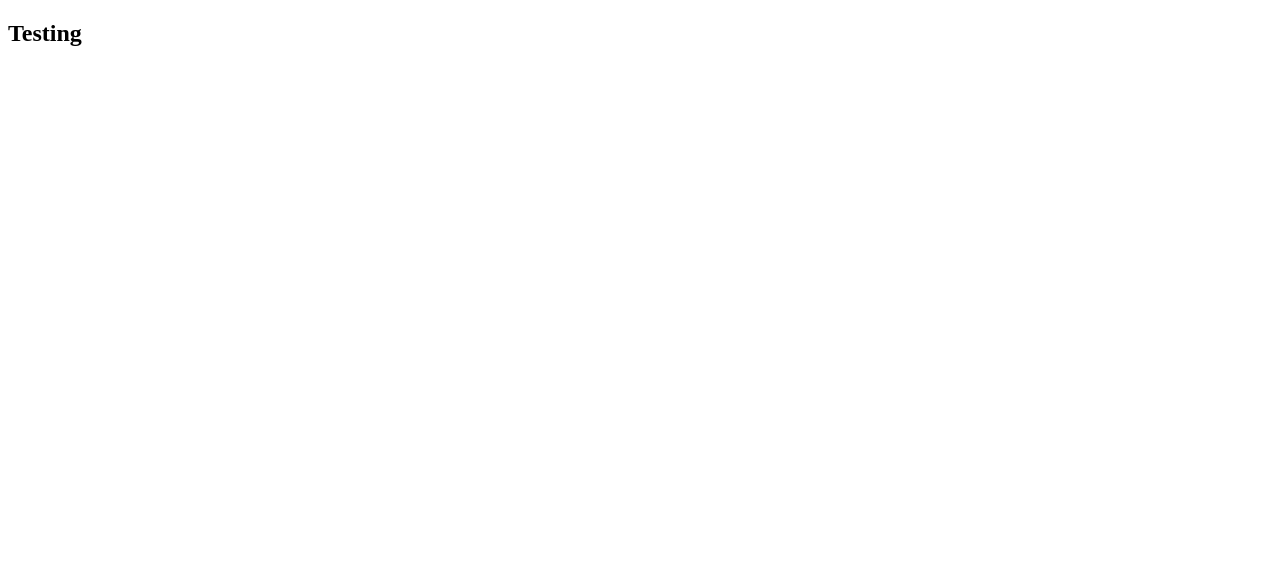
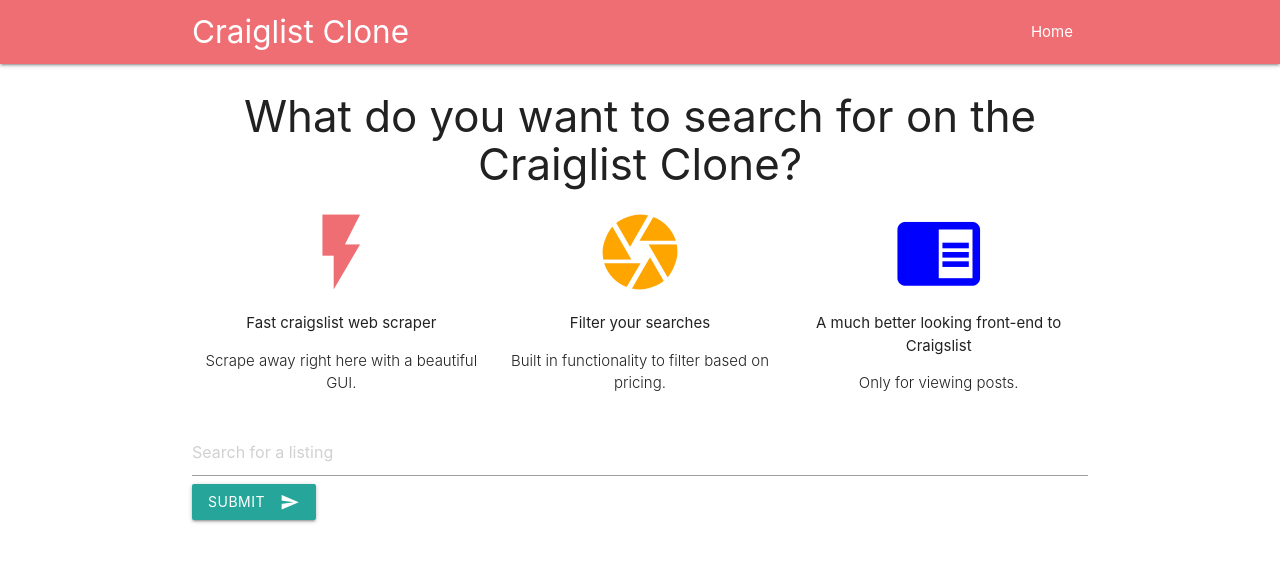
Before and after one commit to maan-patel/Craiglist-Clone, a Django app: page / in a window 1280 px wide. Before the commit the part shown is almost empty. Shown: the top 562 px of the page. Run offline with Django 3.2, Linux system fonts and the light colour scheme.

Commit message:
Add frontend and requirements

```diff
--- a/my_app/urls.py
+++ b/my_app/urls.py
@@ -3,6 +3,6 @@ from . import views
 
 
 urlpatterns = [
-    path('', views.home, name = 'home')
-    # path('admin/', views.home, name = 'home')
+    path('', views.home, name = 'home'),
+    path('new_search/', views.new_search, name = 'new_search'),
 ]
--- a/my_app/views.py
+++ b/my_app/views.py
@@ -1,6 +1,15 @@
 from django.shortcuts import render
-
+import requests
+from bs4 import BeautifulSoup
 
 # Create your views here.
 def home(request):
     return render(request, 'base.html')
+
+
+def new_search(request):
+    search = request.POST.get('search')
+    content = {
+        "search": search
+    }
+    return render(request, 'my_app/new_search.html', content)
--- a/templates/base.html
+++ b/templates/base.html
@@ -1,12 +1,77 @@
-<!DOCTYPE html>
+{% load staticfiles %}
+{% load static %}
+
 <html lang="en">
 <head>
     <meta charset="UTF-8">
     <title>Craiglist Clone</title>
+    <meta charset="UTF-8"/>
+    <meta name="viewport" content="width=device-width, initial-scale=1"/>
+    <link rel="stylesheet" href="{% static "css/style.css" %}">
+    <link rel="stylesheet" href="https://cdnjs.cloudflare.com/ajax/libs/materialize/1.0.0/css/materialize.min.css">
+    <link href="https://fonts.googleapis.com/icon?family=Material+Icons" rel="stylesheet">
+
 </head>
 <body>
-    <h2>Testing </h2>
 
 
+<nav>
+    <div class="container nav-wrapper">
+        <a href="/" class="brand-logo">Craiglist Clone</a>
+        <ul id="nav-mobile" class="right">
+            <li><a href="/">Home</a></li>
+        </ul>
+    </div>
+</nav>
+
+
+<div class="container">
+    <h3 style="text-align: center">What do you want to search for on the Craiglist Clone?</h3>
+    <div class="row">
+        <div class="col s4">
+            <!-- Promo Content 1 goes here -->
+            <div class="center">
+                <i class="large material-icons" style="color: #EE6E73">flash_on</i>
+                <p>Fast craigslist web scraper</p>
+                <p class="light center">Scrape away right here with a beautiful GUI.</p>
+            </div>
+        </div>
+
+        <div class="col s4">
+            <!-- Promo Content 2 goes here -->
+            <div class="center">
+                <i class="large material-icons" style="color: orange">camera</i>
+                <p>Filter your searches</p>
+                <p class="light center">Built in functionality to filter based on pricing.</p>
+            </div>
+        </div>
+
+        <div class="col s4">
+            <!-- Promo Content 3 goes here -->
+            <div class="center">
+                <i class="large material-icons" style="color: blue">chrome_reader_mode</i>
+                <p>A much better looking front-end to Craigslist</p>
+                <p class="light center">Only for viewing posts.</p>
+            </div>
+        </div>
+    </div>
+
+
+<form action="{% url 'new_search' %}" method = 'post'>
+    {% csrf_token %}
+    <input type="text" name = 'search' placeholder="Search for a listing">
+
+  <button class="btn waves-effect waves-light" type="submit" name="action">Submit
+    <i class="material-icons right">send</i>
+  </button>
+
+</form>
+
+   {% block content %}
+
+    {% endblock content %}
+</div>
+
+<script src="https://cdnjs.cloudflare.com/ajax/libs/materialize/1.0.0/js/materialize.min.js"></script>
 </body>
 </html>
```
Also changed, not shown: requirements.txt (added, +58 -0 lines), templates/my_app/new_search.html (added, +25 -0 lines), README.md.
